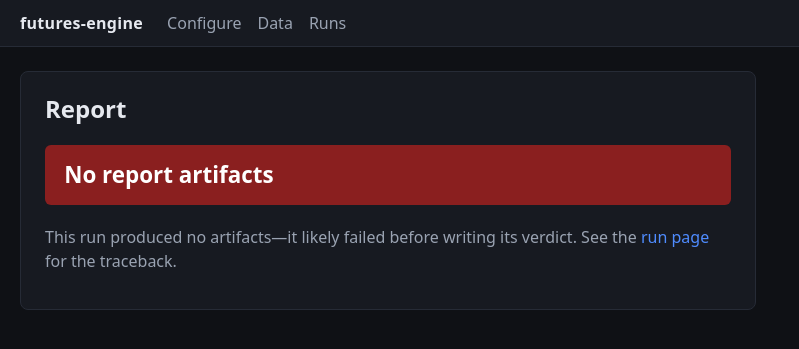
After one commit to tmaldo/TradingBot, a FastAPI app: template futures_engine/ui/templates/report.html in a window 1280 px wide. The commit adds this page. Shown: the top 349 px of the page, without its empty margins (0-799 px from the left). Run offline with FastAPI, Linux system fonts and the light colour scheme; the template is opened without the code that fills it, so the values that code supplies are empty; parts of the project's set-up code (start-up, migrations or seed data) failed here and were passed over.

Commit message:
feat(ui): run + report — config → process-pool run_pipeline → report view (U5)
Wire the Configure handoff to an end-to-end research run: submit_run enqueues
the real run_pipeline on the U2 process pool via a picklable module-level
callable (functools.partial of _run_pipeline_job, str args only; UI-G5), a live
HTMX status fragment self-refreshes until terminal then stops, and load_report
renders the verdict + gate rows + provenance hashes from on-disk artifacts
without recomputing anything (UI-G1). Failed runs render the traceback at HTTP
200. Roots are explicit and injected via create_app.

Adds an autouse sys.modules-isolation fixture in tests/ui/conftest.py so the U1
import-boundary tests can't leak stale module identities and break pickling the
pool callable by reference.

Co-Authored-By: Claude Opus 4.8 <noreply@anthropic.com>

```diff
--- a/futures_engine/ui/app.py
+++ b/futures_engine/ui/app.py
@@ -15,7 +15,7 @@ import os
 from pathlib import Path
 
 try:  # pragma: no cover - exercised via the lazy-import boundary test
-    from fastapi import FastAPI, Form, Request
+    from fastapi import FastAPI, Form, HTTPException, Request
     from fastapi.responses import HTMLResponse, RedirectResponse, Response
     from fastapi.staticfiles import StaticFiles
     from fastapi.templating import Jinja2Templates
@@ -38,6 +38,11 @@ from futures_engine.ui.data_panel import (
     generate_synthetic,
     list_snapshots,
 )
+from futures_engine.ui.jobs import JobRegistry, get_registry
+from futures_engine.ui.reportview import ReportContext, load_report, submit_run
+
+# Job statuses that mean the run has finished (progress polling must stop).
+_TERMINAL_STATUSES = frozenset({"done", "failed"})
 
 _PACKAGE_ROOT = Path(__file__).resolve().parent
 _STATIC_DIR = _PACKAGE_ROOT / "static"
@@ -89,6 +94,7 @@ def create_app(
     snapshot_root: str | Path | None = None,
     runs_root: str | Path | None = None,
     configs_dir: str | Path | None = None,
+    registry: JobRegistry | None = None,
 ) -> FastAPI:
     """Build and return the cockpit FastAPI app.
 
@@ -112,6 +118,7 @@ def create_app(
         if configs_dir is not None
         else os.environ.get("FE_CONFIGS_DIR", _DEFAULT_CONFIGS_DIR)
     )
+    jobs = registry if registry is not None else get_registry()
     app = FastAPI(title="futures-engine research cockpit")
     app.mount("/static", StaticFiles(directory=_STATIC_DIR), name="static")
     templates = Jinja2Templates(directory=str(_TEMPLATES_DIR))
@@ -176,6 +183,88 @@ def create_app(
         config_to_yaml(cfg, runs / cfg.run_id / "config.yaml")
         return RedirectResponse(url=f"/runs/{cfg.run_id}", status_code=303)
 
+    # --- Run + report (U5) --------------------------------------------------
+
+    def _config_path(run_id: str) -> Path:
+        return runs / run_id / "config.yaml"
+
+    def _ensure_submitted(run_id: str) -> bool:
+        """Enqueue the run if its config exists and it is not already tracked.
+
+        Returns whether the run is now known to the registry. Idempotent: a second
+        call for an in-flight/finished run is a no-op (never a duplicate submit).
+        """
+        try:
+            jobs.get(run_id)
+            return True
+        except KeyError:
+            pass
+        if not _config_path(run_id).is_file():
+            return False
+        submit_run(
+            _config_path(run_id),
+            settings_dir=configs,
+            snapshot_root=root,
+            out_dir=runs,
+            registry=jobs,
+        )
+        return True
+
+    def _status_context(run_id: str) -> dict[str, object]:
+        record = jobs.get(run_id)  # KeyError -> 404 at the route boundary
+        return {
+            "run_id": run_id,
+            "status": record.status,
+            "terminal": record.status in _TERMINAL_STATUSES,
+            "error": record.error,
+        }
+
+    @app.get("/runs", response_class=HTMLResponse)
+    def runs_index(request: Request) -> HTMLResponse:
+        entries: list[dict[str, str | None]] = []
+        if runs.is_dir():
+            for child in sorted(runs.iterdir()):
+                if not (child / "config.yaml").is_file():
+                    continue
+                ctx = load_report(child)
+                entries.append({"run_id": child.name, "decision": ctx.decision})
+        return templates.TemplateResponse(request, "runs.html", {"runs": entries})
+
+    @app.post("/runs")
+    def runs_enqueue(run_id: str = Form(...)) -> RedirectResponse:
+        if not _ensure_submitted(run_id):
+            raise HTTPException(status_code=404, detail=f"no config for run {run_id!r}")
+        # POST/redirect/GET to the run page (honors U4's /runs/<run_id> contract).
+        return RedirectResponse(url=f"/runs/{run_id}", status_code=303)
+
+    @app.get("/runs/{run_id}", response_class=HTMLResponse)
+    def run_page(request: Request, run_id: str) -> HTMLResponse:
+        if not _ensure_submitted(run_id):
+            raise HTTPException(status_code=404, detail=f"unknown run {run_id!r}")
+        record = jobs.get(run_id)
+        if record.status == "done":
+            ctx: ReportContext = load_report(runs / run_id)
+            return templates.TemplateResponse(request, "report.html", {"ctx": ctx})
+        return templates.TemplateResponse(
+            request,
+            "run_progress.html",
+            _status_context(run_id),
+        )
+
+    @app.get("/runs/{run_id}/status", response_class=HTMLResponse)
+    def run_status(request: Request, run_id: str) -> HTMLResponse:
+        try:
+            context = _status_context(run_id)
+        except KeyError as exc:
+            raise HTTPException(status_code=404, detail=f"unknown run {run_id!r}") from exc
+        return templates.TemplateResponse(request, "run_status.html", context)
+
+    @app.get("/runs/{run_id}/report", response_class=HTMLResponse)
+    def run_report(request: Request, run_id: str) -> HTMLResponse:
+        return templates.TemplateResponse(
+            request, "report.html", {"ctx": load_report(runs / run_id)}
+        )
+
     return app
 
 
--- a/futures_engine/ui/static/cockpit.css
+++ b/futures_engine/ui/static/cockpit.css
@@ -134,3 +134,72 @@ form button:disabled {
   color: var(--muted);
   cursor: not-allowed;
 }
+
+/* --- Run + report (U5) --------------------------------------------------- */
+.cockpit-link {
+  color: var(--accent);
+  text-decoration: none;
+}
+
+.cockpit-link:hover {
+  text-decoration: underline;
+}
+
+.run-status {
+  margin-top: 1rem;
+  padding: 0.75rem 1rem;
+  border: 1px solid var(--border);
+  border-radius: 4px;
+  background: var(--panel);
+}
+
+.run-status__msg {
+  margin: 0 0 0.5rem;
+  font-weight: 600;
+}
+
+.run-status__trace {
+  overflow-x: auto;
+  padding: 0.75rem;
+  background: var(--bg);
+  border: 1px solid var(--border);
+  border-radius: 4px;
+  font-size: 0.82rem;
+  white-space: pre-wrap;
+  word-break: break-word;
+}
+
+.verdict-banner {
+  padding: 0.9rem 1.2rem;
+  margin: 0.5rem 0 1.25rem;
+  border-radius: 6px;
+  font-size: 1.4rem;
+  font-weight: 700;
+  color: #fff;
+}
+
+.verdict-banner--go {
+  background: #0b7a34;
+}
+
+.verdict-banner--nogo {
+  background: #8a1f1f;
+}
+
+.gate-pass td:nth-child(2) {
+  color: #4ec27a;
+  font-weight: 600;
+}
+
+.gate-fail td:nth-child(2) {
+  color: #ff6b6b;
+  font-weight: 600;
+}
+
+.report-embed {
+  width: 100%;
+  height: 70vh;
+  border: 1px solid var(--border);
+  border-radius: 4px;
+  background: #fff;
+}
--- /dev/null
+++ b/futures_engine/ui/templates/report.html
@@ -0,0 +1,54 @@
+{% extends "base.html" %}
+{% block title %}Report {{ ctx.run_id }} — futures-engine{% endblock %}
+{% block content %}
+<section class="cockpit-panel">
+  <h1>Report <code class="mono">{{ ctx.run_id }}</code></h1>
+
+  {% if ctx.complete %}
+  <div class="verdict-banner verdict-banner--{{ 'go' if ctx.decision == 'GO' else 'nogo' }}">
+    Verdict: {{ ctx.decision }}
+  </div>
+
+  <h2>Gates</h2>
+  <table class="cockpit-table">
+    <thead>
+      <tr><th>Gate</th><th>Result</th><th>Detail</th></tr>
+    </thead>
+    <tbody>
+      {% for g in ctx.gates %}
+      <tr class="{{ 'gate-pass' if g.passed else 'gate-fail' }}">
+        <td>{{ g.name }}</td>
+        <td>{{ "PASS" if g.passed else "FAIL" }}</td>
+        <td class="mono">{{ g.detail }}</td>
+      </tr>
+      {% endfor %}
+    </tbody>
+  </table>
+
+  <h2>Reproducibility</h2>
+  <table class="cockpit-table">
+    <tbody>
+      <tr><th>config hash</th><td class="mono">{{ ctx.config_hash }}</td></tr>
+      <tr><th>data snapshots</th><td class="mono">{{ ctx.snapshot_hashes | join(", ") }}</td></tr>
+      <tr><th>git SHA</th><td class="mono">{{ ctx.git_sha }}</td></tr>
+      <tr><th>seed</th><td>{{ ctx.seed }}</td></tr>
+      <tr><th>created at</th><td class="mono">{{ ctx.created_at }}</td></tr>
+    </tbody>
+  </table>
+
+  {% if ctx.report_html %}
+  <h2>Full report</h2>
+  <iframe class="report-embed" srcdoc="{{ ctx.report_html }}"
+    title="Full research report for {{ ctx.run_id }}"></iframe>
+  {% endif %}
+
+  {% else %}
+  <div class="verdict-banner verdict-banner--nogo">No report artifacts</div>
+  <p class="cockpit-muted">
+    This run produced no artifacts&mdash;it likely failed before writing its verdict.
+    {% if ctx.missing %}Missing: <code class="mono">{{ ctx.missing | join(", ") }}</code>.{% endif %}
+    See the <a class="cockpit-link" href="/runs/{{ ctx.run_id }}">run page</a> for the traceback.
+  </p>
+  {% endif %}
+</section>
+{% endblock %}
```
Also changed, not shown: futures_engine/ui/reportview.py (added, +153 -0 lines), futures_engine/ui/templates/run_progress.html (added, +12 -0 lines), futures_engine/ui/templates/run_status.html (added, +12 -0 lines), futures_engine/ui/templates/runs.html (added, +24 -0 lines), tests/ui/conftest.py (+25 -0 lines), tests/ui/test_run_report.py (added, +193 -0 lines).
